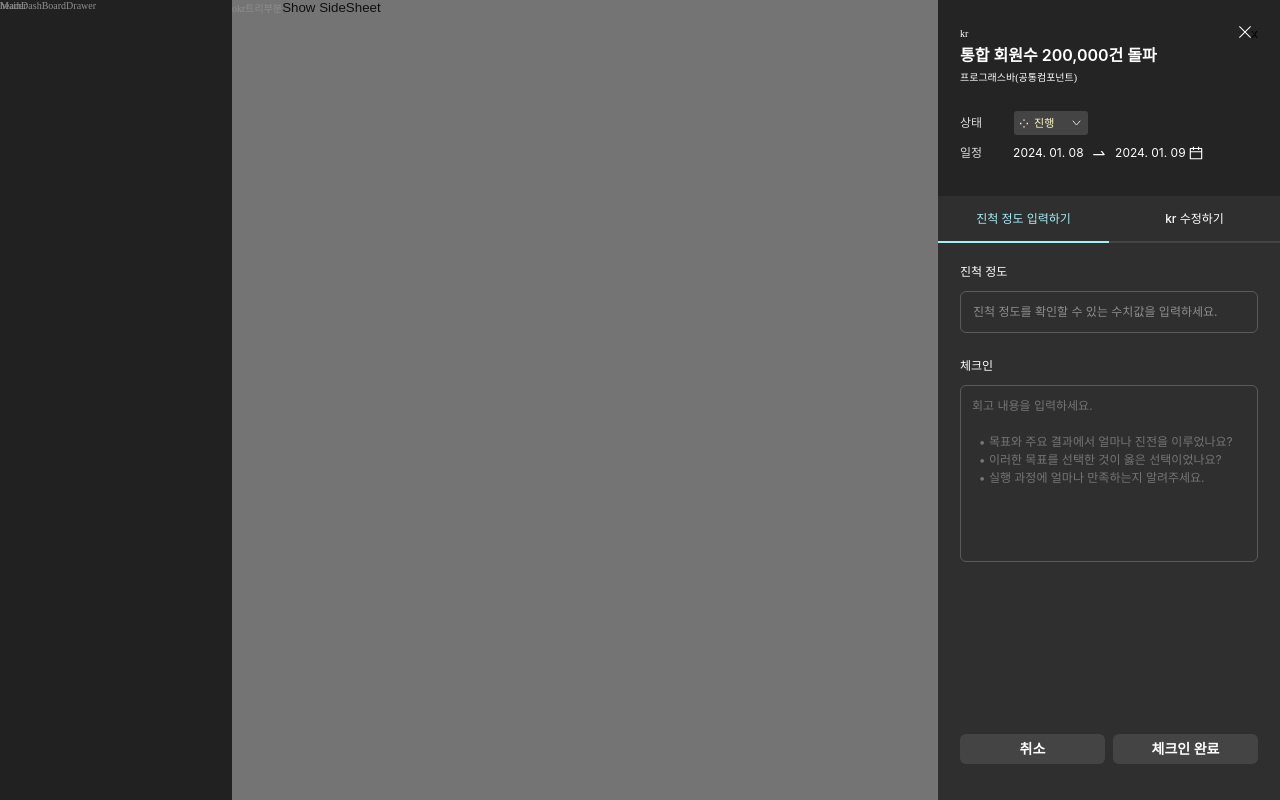
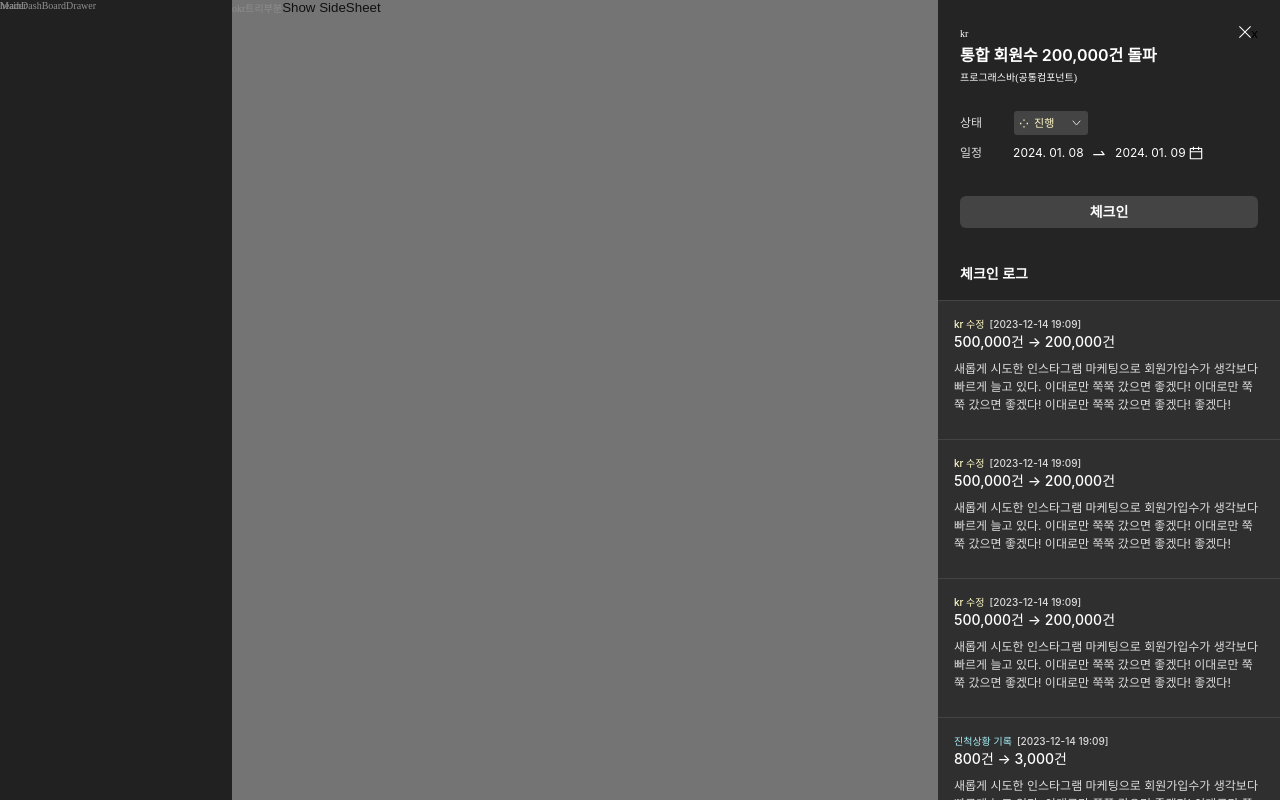
Before and after one commit to MOONSHOT-Team/MOONSHOT-CLIENT, a React (Vite) app: page /dashboard in a window 1280 px wide. Built offline with nearby package versions, Linux system fonts and the light colour scheme; a web font is replaced by a local one; what emotion-normalize would draw is missing.

Commit message:
code review: 코드리뷰 반영

```diff
--- a/src/MainDashBoard/components/sideSheet/CheckInLogs.tsx
+++ b/src/MainDashBoard/components/sideSheet/CheckInLogs.tsx
@@ -57,7 +57,7 @@ const StCheckInLogScroll = styled.article`
 
   &::-webkit-scrollbar-thumb {
     background-color: ${({ theme }) => theme.colors.gray_650};
-    background-clip: padding-box; /* 스크롤에 여백넣기 -> background에 테두리영역 제외하여 표현 */
+    background-clip: padding-box;
     border: 4px solid transparent;
     border-radius: 50px;
   }
--- a/src/MainDashBoard/components/sideSheet/KrCheckIn.tsx
+++ b/src/MainDashBoard/components/sideSheet/KrCheckIn.tsx
@@ -78,19 +78,15 @@ const 진척정도입력하기 = () => {
         </span>
       </article>
       <footer css={enterFooterStyles}>
-        <StEnterBtn isActiveBtn={isActiveBtn} isCancel={true}>
-          취소
-        </StEnterBtn>
-        <StEnterBtn isActiveBtn={isActiveBtn} isCancel={false}>
-          체크인 완료
-        </StEnterBtn>
+        <StCnclBtn>취소</StCnclBtn>
+        <StEnterBtn1 isActiveBtn={isActiveBtn}>체크인 완료</StEnterBtn1>
       </footer>
     </section>
   );
 };
 
 /** kr을 수정하는 뷰입니다 */
-const 케이알수정하기 = () => {
+const KR수정하기 = () => {
   const [target, setTarget] = useState('');
   const [logContent, setLogContent] = useState('');
   const [isActiveBtn, setIsActiveBtn] = useState(false);
@@ -140,12 +136,8 @@ const 케이알수정하기 = () => {
         </span>
       </article>
       <footer css={enterFooterStyles}>
-        <StEnterBtn isActiveBtn={isActiveBtn} isCancel={true}>
-          취소
-        </StEnterBtn>
-        <StEnterBtn isActiveBtn={isActiveBtn} isCancel={false}>
-          체크인 완료
-        </StEnterBtn>
+        <StCnclBtn>취소</StCnclBtn>
+        <StEnterBtn1 isActiveBtn={isActiveBtn}>체크인 완료</StEnterBtn1>
       </footer>
     </section>
   );
@@ -161,7 +153,7 @@ const KrCheckIn = () => {
   return (
     <KrCheckInContainer>
       <div css={checkRadioContainerStyles}>
-        <StRadiodLabel htmlFor="krCheckInput">
+        <StRadioLabel htmlFor="krCheckInput">
           <StRadioInput
             id="krCheckInput"
             type="radio"
@@ -169,21 +161,21 @@ const KrCheckIn = () => {
             value={'진척 정도 입력하기'}
             defaultChecked
             onChange={handleRadioChange}
-          ></StRadioInput>
-          <span>진척 정도 입력하기</span>
-        </StRadiodLabel>
-        <StRadiodLabel htmlFor="krCheckEdit">
+          />
+          <StRadioSpan>진척 정도 입력하기</StRadioSpan>
+        </StRadioLabel>
+        <StRadioLabel htmlFor="krCheckEdit">
           <StRadioInput
             id="krCheckEdit"
             type="radio"
             name="krCheck"
             value={'kr 수정하기'}
             onChange={handleRadioChange}
-          ></StRadioInput>
-          <span>kr 수정하기</span>
-        </StRadiodLabel>
+          />
+          <StRadioSpan>KR 수정하기</StRadioSpan>
+        </StRadioLabel>
       </div>
-      {isActive === '진척 정도 입력하기' ? <진척정도입력하기 /> : <케이알수정하기 />}
+      {isActive === '진척 정도 입력하기' ? <진척정도입력하기 /> : <KR수정하기 />}
     </KrCheckInContainer>
   );
 };
@@ -206,7 +198,7 @@ const checkRadioContainerStyles = css`
   width: 100%;
 `;
 
-const StRadiodLabel = styled.label`
+const StRadioLabel = styled.label`
   display: flex;
   align-items: center;
   justify-content: center;
@@ -217,20 +209,17 @@ const StRadiodLabel = styled.label`
 
 const StRadioInput = styled.input`
   display: none;
-
-  + span {
+`;
+const StRadioSpan = styled.span`
   display: flex;
   align-items: center;
   justify-content: center;
-
   ${({ theme }) => theme.fonts.body_12_medium};
 
   width: 100%;
   height: 100%;
   border-bottom: 2px solid ${({ theme }) => theme.colors.transparent_white};
-  }
-
-  &:checked + span {
+  ${StRadioInput}:checked + & {
     color: ${({ theme }) => theme.colors.sub_mint};
     border-bottom: 2px solid ${({ theme }) => theme.colors.sub_mint};
   }
@@ -258,19 +247,23 @@ const enterFooterStyles = css`
   margin-top: 5rem;
 `;
 
-const StEnterBtn = styled.button<{ isActiveBtn: boolean; isCancel: boolean }>`
+const StCnclBtn = styled.button`
   display: flex;
   align-items: center;
   justify-content: center;
   width: 14.5rem;
   height: 3rem;
-  color: ${({ theme, isCancel, isActiveBtn }) =>
-    isCancel ? theme.colors.gray_000 : isActiveBtn ? theme.colors.gray_600 : theme.colors.gray_000};
-  background-color: ${({ theme, isCancel, isActiveBtn }) =>
-    isCancel ? theme.colors.gray_500 : isActiveBtn ? theme.colors.sub_mint : theme.colors.gray_500};
+  color: ${({ theme }) => theme.colors.gray_000};
+  background-color: ${({ theme }) => theme.colors.gray_500};
+  border-radius: 6px;
   ${({ theme }) => theme.fonts.btn_14_semibold};
+`;
 
-  border-radius: 6px;
+const StEnterBtn1 = styled(StCnclBtn)<{ isActiveBtn: boolean }>`
+  color: ${({ theme, isActiveBtn }) =>
+    isActiveBtn ? theme.colors.gray_600 : theme.colors.gray_000};
+  background-color: ${({ theme, isActiveBtn }) =>
+    isActiveBtn ? theme.colors.sub_mint : theme.colors.gray_500};
 `;
 
 const StLabel = styled.label`
--- a/src/MainDashBoard/components/sideSheet/SideSheet.tsx
+++ b/src/MainDashBoard/components/sideSheet/SideSheet.tsx
@@ -15,7 +15,7 @@ interface ISideSheetProps {
 }
 
 const SideSheet = ({ isOpen, onClose }: ISideSheetProps) => {
-  const [isCheckinView, setIsCheckinView] = useState(true);
+  const [isCheckinView, setIsCheckinView] = useState(false);
 
   const handleCheckInView = () => {
     setIsCheckinView(true);
@@ -47,9 +47,8 @@ const SideSheet = ({ isOpen, onClose }: ISideSheetProps) => {
         </section>
 
         <section css={StKRDetailLowerStyles}>
-          {isCheckinView ? (
-            <KrCheckIn />
-          ) : (
+          {isCheckinView && <KrCheckIn />}
+          {!isCheckinView && (
             <>
               <StKrCheckInBtn type="button" onClick={handleCheckInView}>
                 체크인
@@ -137,10 +136,10 @@ const StKrDetailLabel = styled.p`
 
 const StKRDetailLowerStyles = css`
   display: flex;
-  flex: 1;
   flex-direction: column;
   align-items: center;
   width: 100%;
+  min-height: calc(100% - 20rem);
 `;
 
 const StKrCheckInBtn = styled.button`
```
Lines whose indentation alone changed are shown as unchanged.
